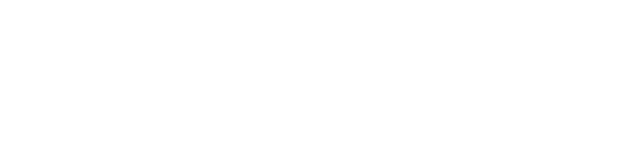
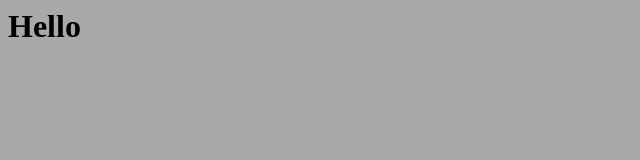
Before and after one commit to prestigetoken/J.Walkers-Vehicles, a plain HTML site: page home.html in a window 1280 px wide. Shown: the whole page, without its empty margins (0-640 px from the left). Drawn offline with Linux system fonts and the light colour scheme.

Commit message:
Update home.html

```diff
--- a/home.html
+++ b/home.html
@@ -1 +1,3 @@
-<h1 style="background-color:DodgerBlue;"></h1>
+<body style="background-color:DarkGrey;"></body>
+
+<h1 style="color:w white:"> Hello </h1>
```
